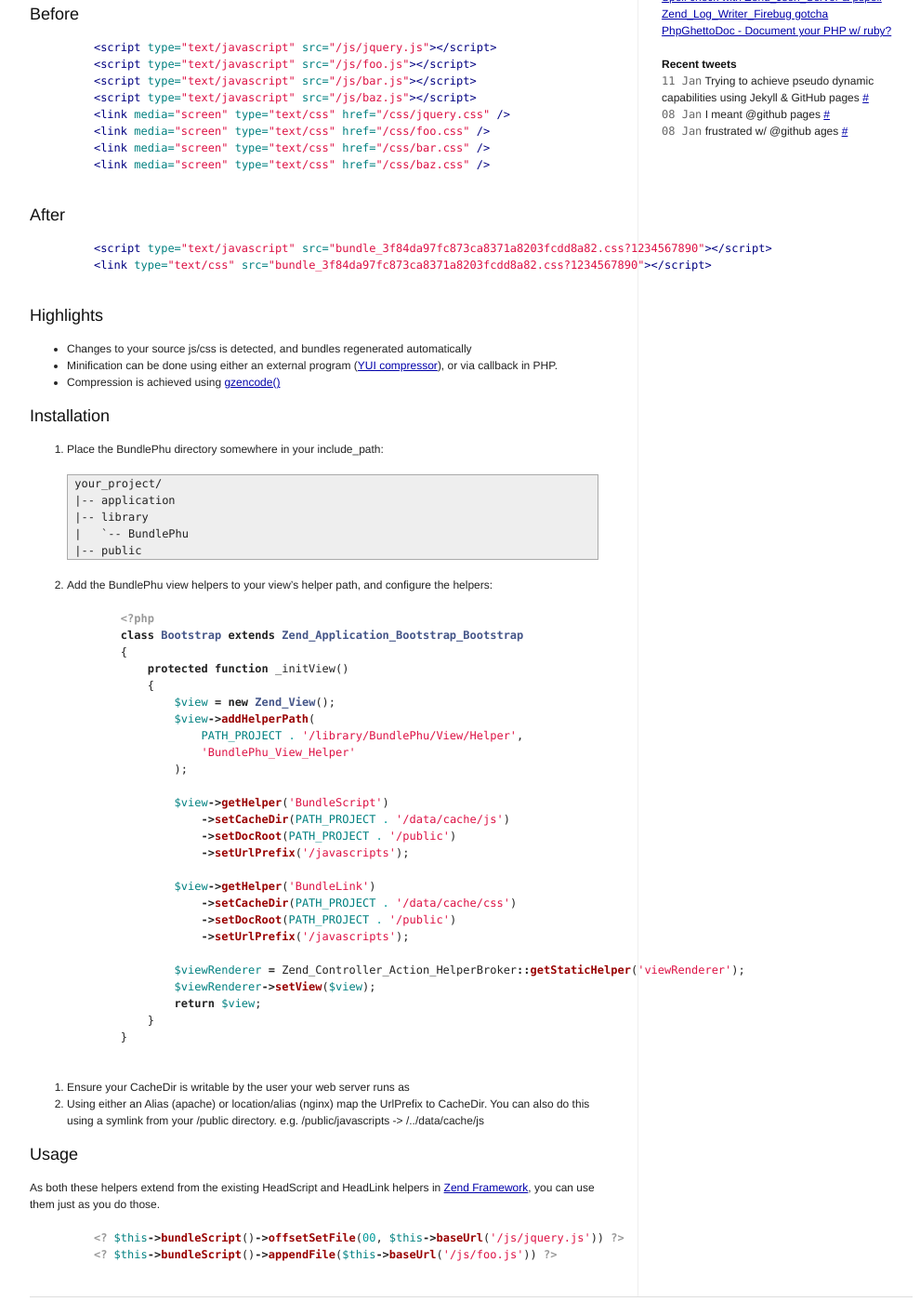
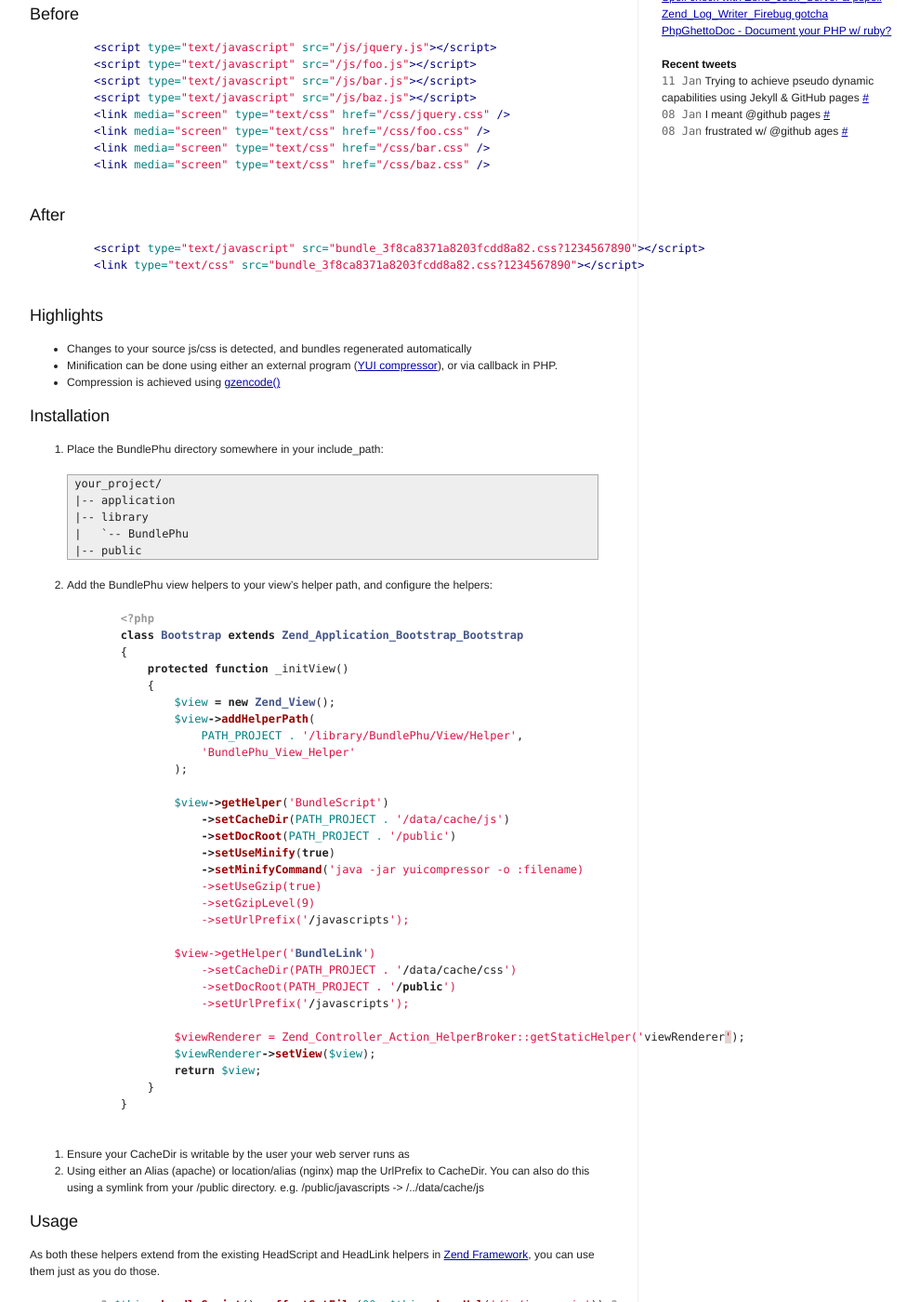
Before and after one commit to hobodave/hobodave.github.com, a Jekyll site: the page built from _posts/2010-01-17-bundle-phu-compress-your-js-css-in-zend-framework.markdown, in a window 1280 px wide and 1400 px high, scrolled down 517 px. Shown: the whole window at 93% size, without its empty margins (133-1123 px from the left). Built offline with Jekyll 4.4.1, drawn with Linux system fonts in a browser that asks for light colours; Markdown is read by kramdown in place of the engine named in the settings; comment, search, counter and statistics services are not loaded.

Commit message:
Expanding example

```diff
--- a/_posts/2010-01-17-bundle-phu-compress-your-js-css-in-zend-framework.markdown
+++ b/_posts/2010-01-17-bundle-phu-compress-your-js-css-in-zend-framework.markdown
@@ -36,8 +36,8 @@ Bundle-phu is inspired by, [bundle-fu][4] a Ruby on Rails equivalent.
 ### After
 
     {% highlight html %}
-    <script type="text/javascript" src="bundle_3f84da97fc873ca8371a8203fcdd8a82.css?1234567890"></script>
-    <link type="text/css" src="bundle_3f84da97fc873ca8371a8203fcdd8a82.css?1234567890"></script>
+    <script type="text/javascript" src="bundle_3f8ca8371a8203fcdd8a82.css?1234567890"></script>
+    <link type="text/css" src="bundle_3f8ca8371a8203fcdd8a82.css?1234567890"></script>
     {% endhighlight %}
 
 ### Highlights
@@ -74,6 +74,10 @@ via callback in PHP.
                 $view->getHelper('BundleScript')
                     ->setCacheDir(PATH_PROJECT . '/data/cache/js')
                     ->setDocRoot(PATH_PROJECT . '/public')
+                    ->setUseMinify(true)
+                    ->setMinifyCommand('java -jar yuicompressor -o :filename)
+                    ->setUseGzip(true)
+                    ->setGzipLevel(9)
                     ->setUrlPrefix('/javascripts');
 
                 $view->getHelper('BundleLink')
```
